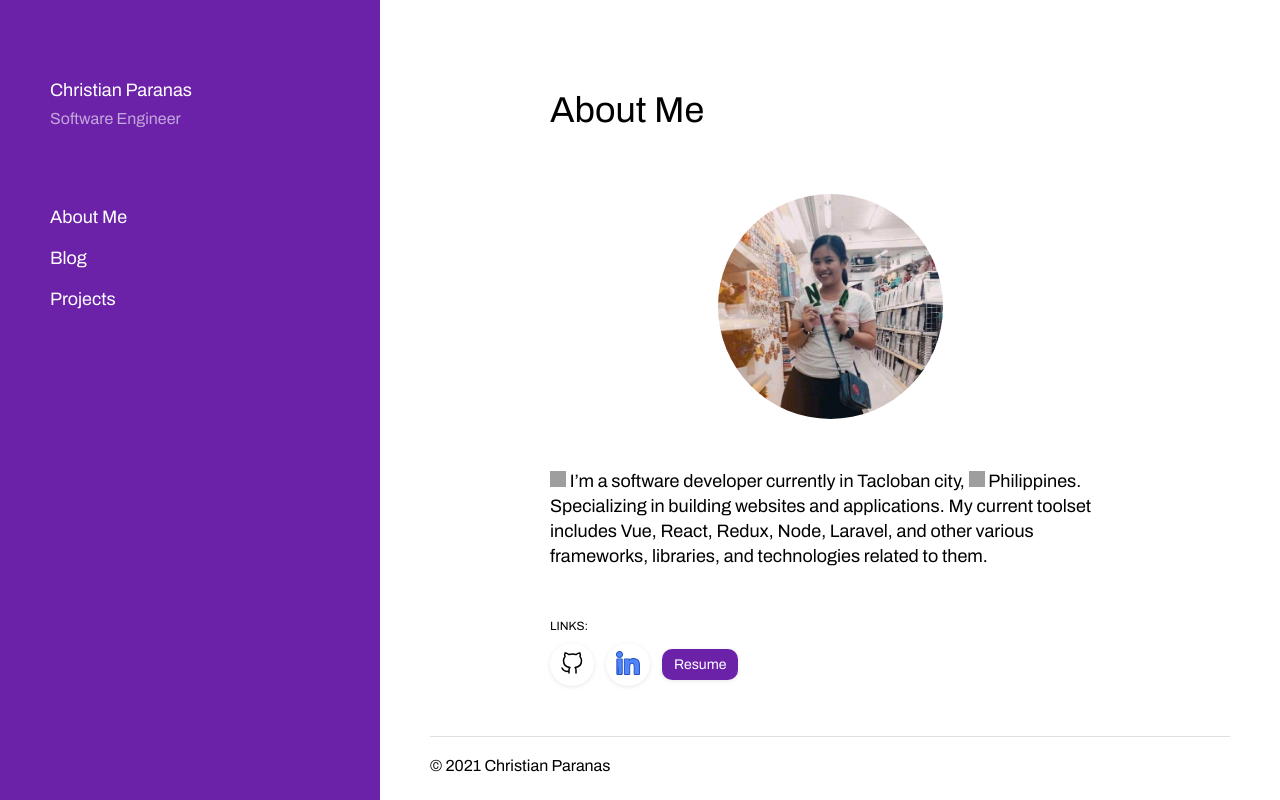
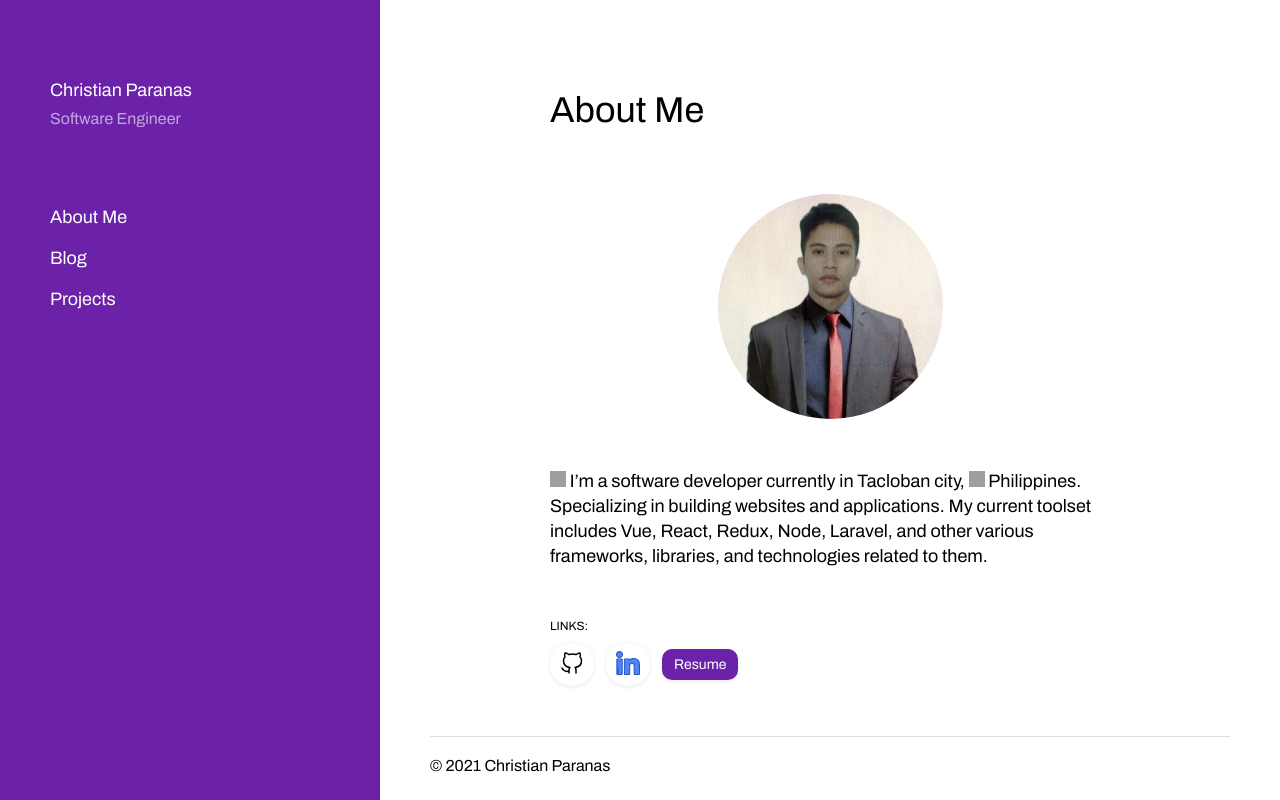
Before and after one commit to christianparanas/portv4, a Next.js app: page / in a window 1280 px wide. Built offline with nearby package versions, Linux system fonts and the light colour scheme; grey boxes are pictures that could not be loaded; some icons are missing.

Commit message:
Update index.jsx

```diff
--- a/pages/index.jsx
+++ b/pages/index.jsx
@@ -19,7 +19,7 @@ export default function Home() {
           <h1 className="title">About Me</h1>
           <div className="img">
             <Image
-              src="/me.jpg"
+              src="Mm.png"
               alt="Picture of the author"
               width={225}
               height={225}
```
